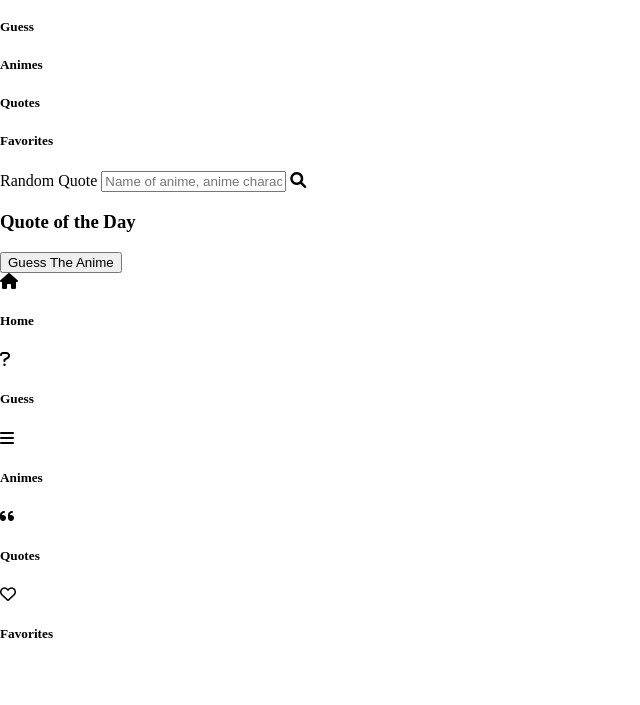
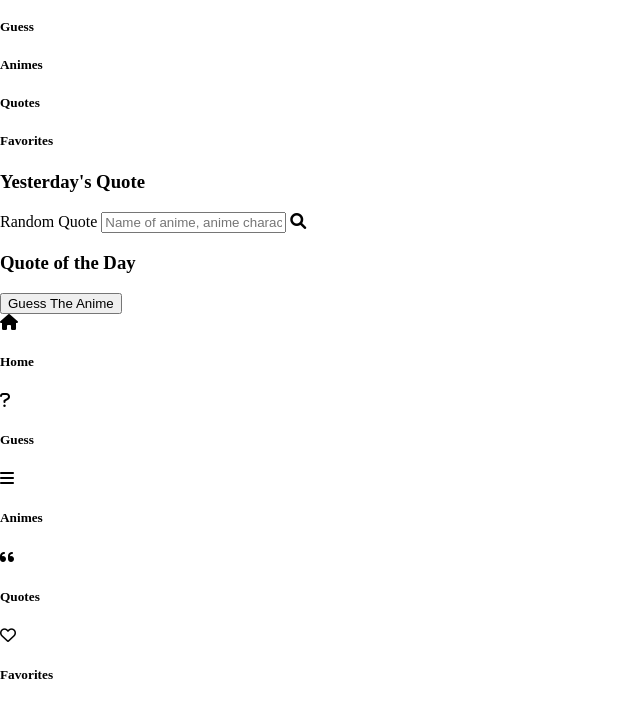
Before and after one commit to heerakmoon/AJAX-project, a website: page index.html in a window 1280 px wide. Shown: the part 100-805 px from the top of the page, without its empty margins (0-640 px from the left). Drawn offline with Linux system fonts and the light colour scheme.

Commit message:
Created div and h3 for 'yesterday's quote' when on desktop

```diff
--- a/index.html
+++ b/index.html
@@ -25,6 +25,10 @@
   </div>
   <main>
     <div data-view="home">
+      <div>
+        <h3>Yesterday's Quote</h3>
+        <div id="yesterdays-quote"></div>
+      </div>
       <div>
         <label for="search">Random Quote</label>
         <input name="search" type="text" placeholder="Name of anime, anime character">
```
